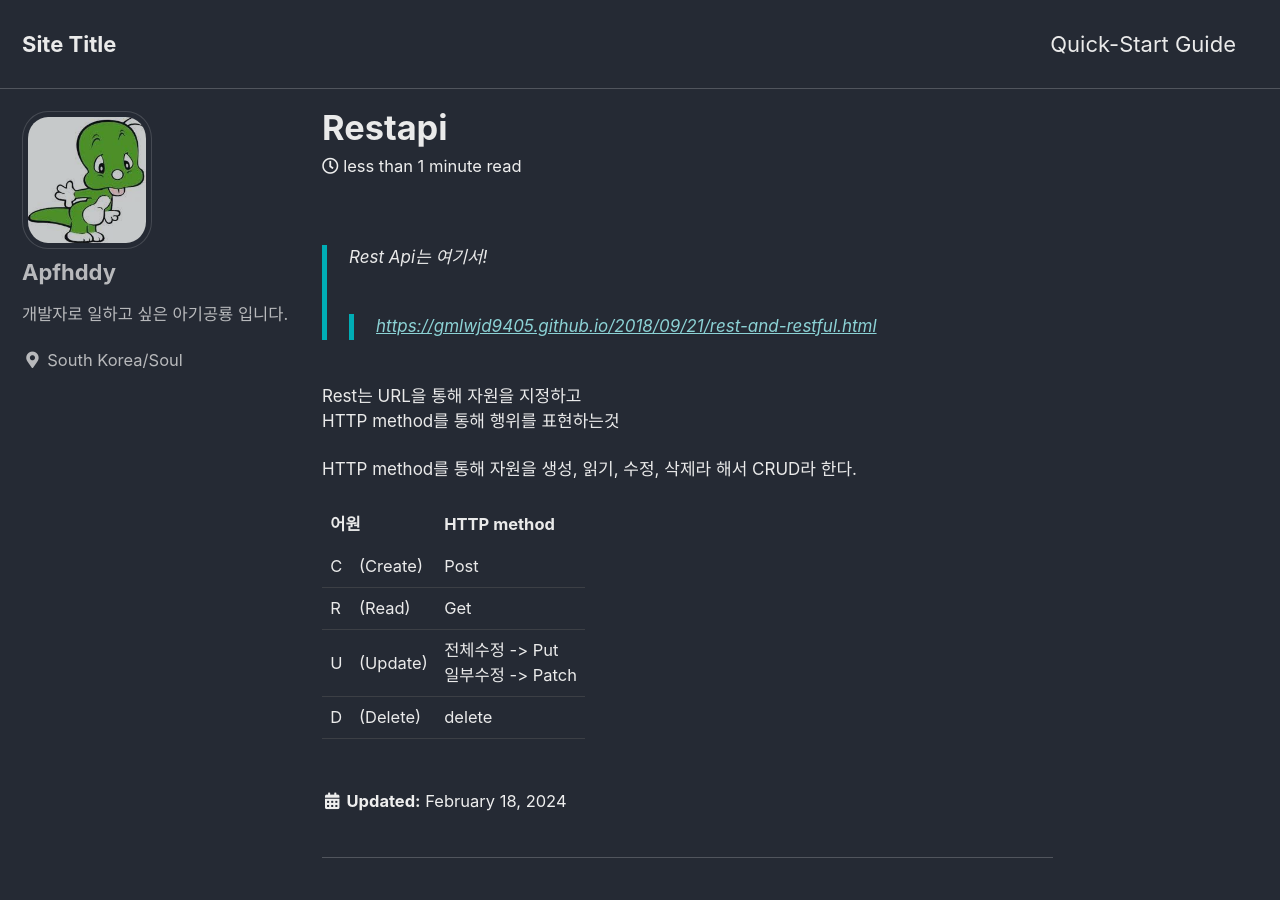
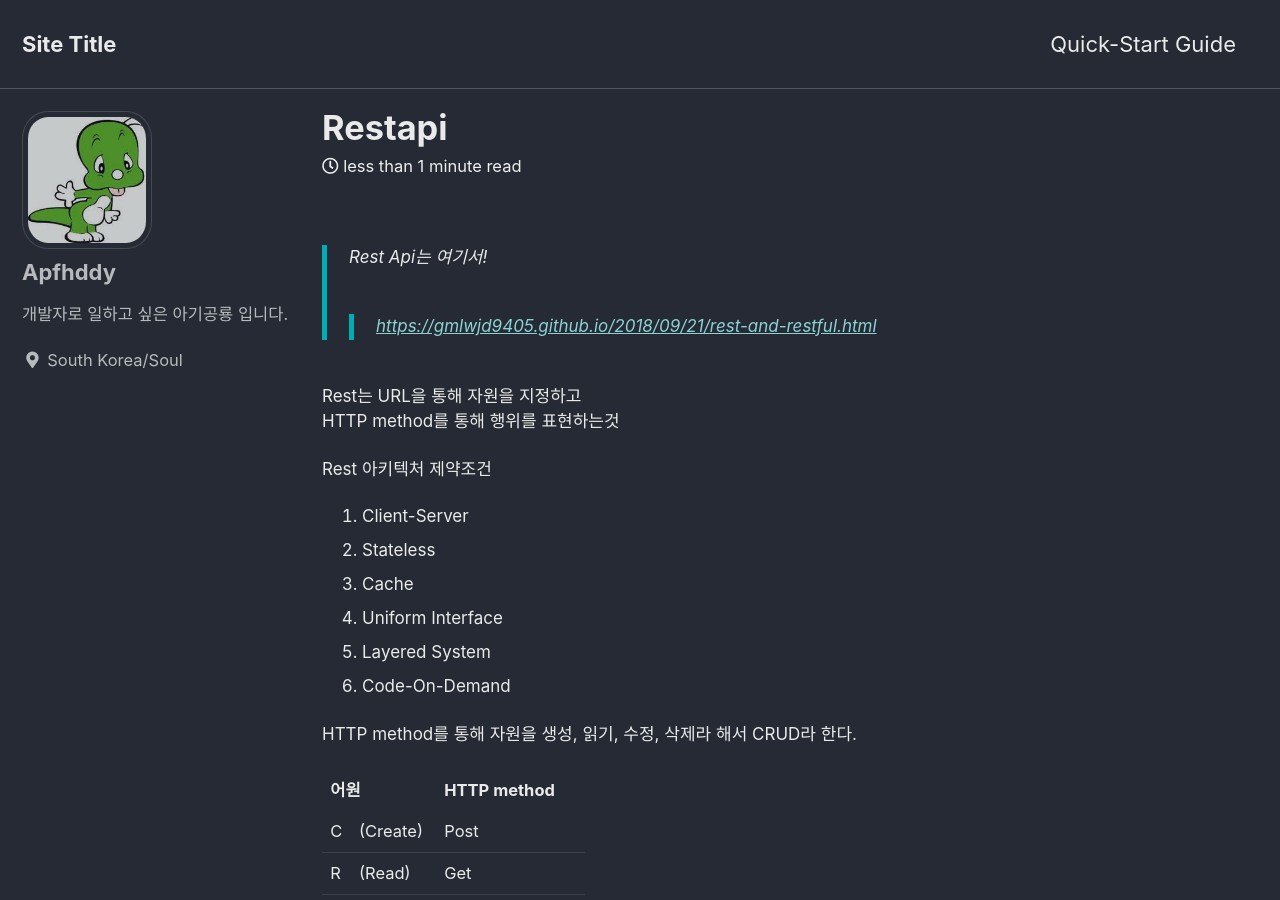
Before and after one commit to apfhddy/apfhddy.github.io, a Jekyll site: the page built from _posts/2024-02-18-restAPI.md, in a window 1280 px wide and 900 px high. Built offline with Jekyll 4.4.1, drawn with Linux system fonts in a browser that asks for light colours; cached includes are drawn as plain includes.

Commit message:
업데이트

```diff
--- a/_posts/2024-02-18-restAPI.md
+++ b/_posts/2024-02-18-restAPI.md
@@ -3,6 +3,14 @@
 
 Rest는 URL을 통해 자원을 지정하고
 HTTP method를 통해 행위를 표현하는것
+
+Rest 아키텍처 제약조건
+1. Client-Server
+2. Stateless
+3. Cache
+4. Uniform Interface
+5. Layered System
+6. Code-On-Demand
 
 
 HTTP method를 통해 자원을 생성, 읽기, 수정, 삭제라 해서 CRUD라 한다.
```
